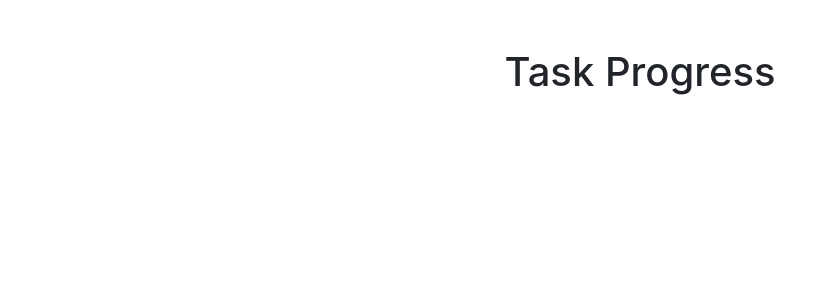
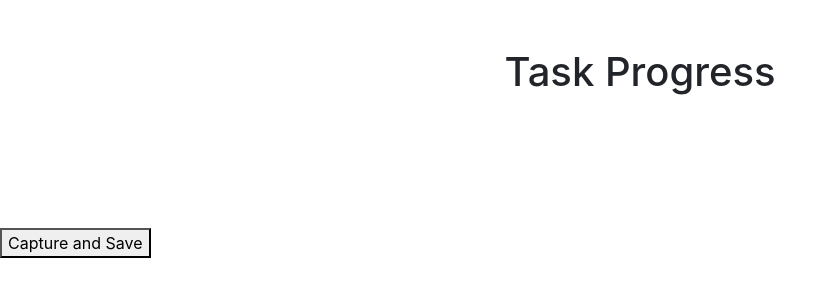
Before and after one commit to Nightvg/nice_progress, a website: page public/index.html in a window 1280 px wide. Shown: the whole page, without its empty margins (0-837 px from the left). Drawn offline with nearby package versions, Linux system fonts and the light colour scheme; no server answers.

Commit message:
Update 1.0.2 +added "to image" button which lets you download the site as png

```diff
--- a/index.js
+++ b/index.js
@@ -1,6 +1,7 @@
 const express = require('express');
 const fs = require('fs');
 const bodyParser = require('body-parser');
+const puppeteer = require('puppeteer');
 const uuid = require('uuid');
 
 const app = express();
--- a/package.json
+++ b/package.json
@@ -1,6 +1,6 @@
 {
   "name": "nice_progress",
-  "version": "1.0.1",
+  "version": "1.0.2",
   "description": "Nice vertical progress bar as bootstrap front end with editable tasks",
   "main": "index.js",
   "scripts": {
@@ -10,6 +10,7 @@
   "license": "MIT",
   "dependencies": {
     "express": "^4.18.2",
+    "html2canvas": "^1.4.1",
     "uuid": "^9.0.1"
   }
 }
--- a/public/index.html
+++ b/public/index.html
@@ -9,7 +9,7 @@
 </head>
 <body>
 
-<div class="container-fluid mt-5">
+<div class="container-fluid mt-5" id="capture" style="padding-bottom: 50px;">
   <h1 class="text-center">Task Progress</h1>
   <br>
 
@@ -28,12 +28,13 @@
       <!-- Tasks information will be displayed here -->
     </div>
   </div>
-
 </div>
+<button onclick="captureAndSave()">Capture and Save</button>
 
 <script src="https://code.jquery.com/jquery-3.5.1.slim.min.js"></script>
 <script src="https://cdn.jsdelivr.net/npm/@popperjs/core@2.5.2/dist/umd/popper.min.js"></script>
 <script src="https://stackpath.bootstrapcdn.com/bootstrap/4.5.2/js/bootstrap.min.js"></script>
+<script src="https://html2canvas.hertzen.com/dist/html2canvas.min.js"></script>
 <script src="scripts.js"></script>
 </body>
 </html>
--- a/public/scripts.js
+++ b/public/scripts.js
@@ -107,6 +107,20 @@ function loadTasksProgress() {
     .catch(error => console.error('Error:', error));
 }
 
+function captureAndSave() {
+    const captureElement = document.getElementById('capture');
+
+    html2canvas(captureElement).then(canvas => {
+        const image = canvas.toDataURL('image/png');
+
+        // Create a link element and trigger a click to download the image
+        const link = document.createElement('a');
+        link.href = image;
+        link.download = 'screenshot.png';
+        link.click();
+    });
+}
+
 document.addEventListener("DOMContentLoaded", function() {
     loadTasksProgress(); // Initial loading of task progress bars
 });
```
Also changed, not shown: 1 other file.
